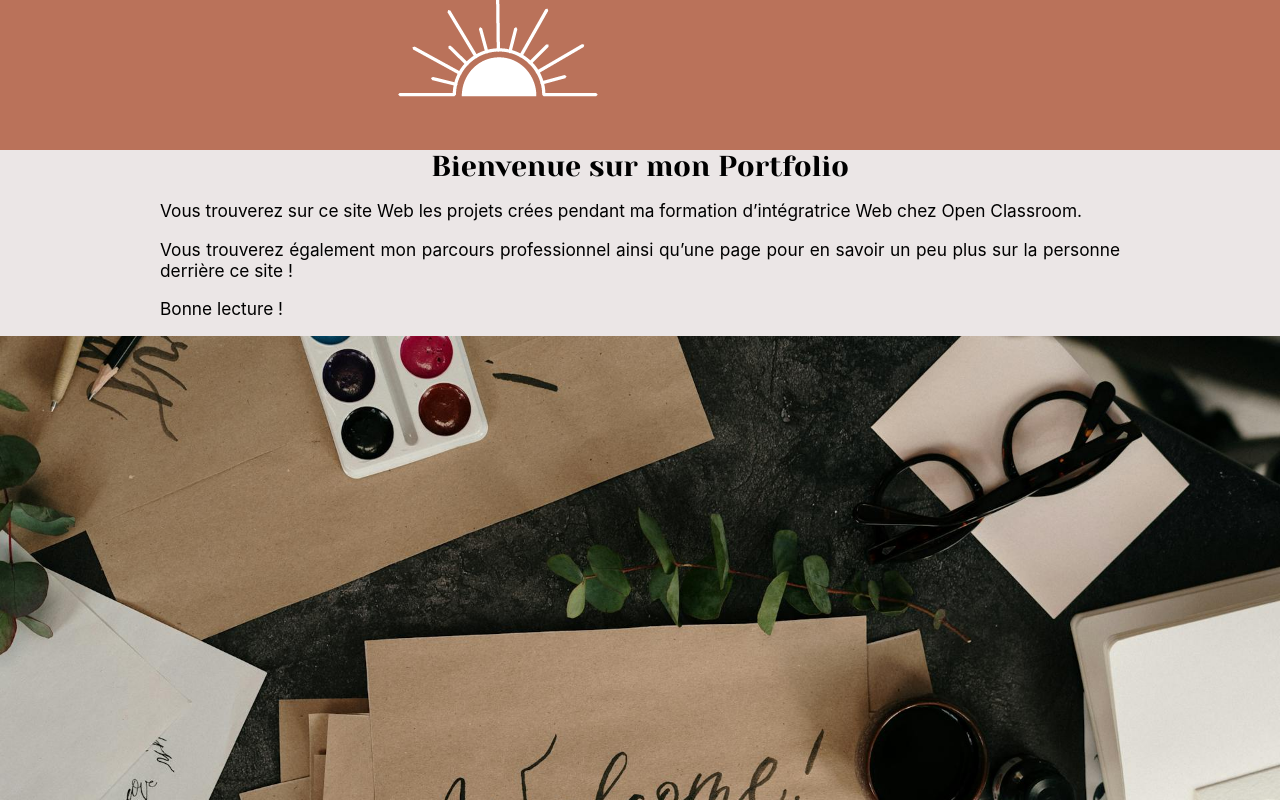
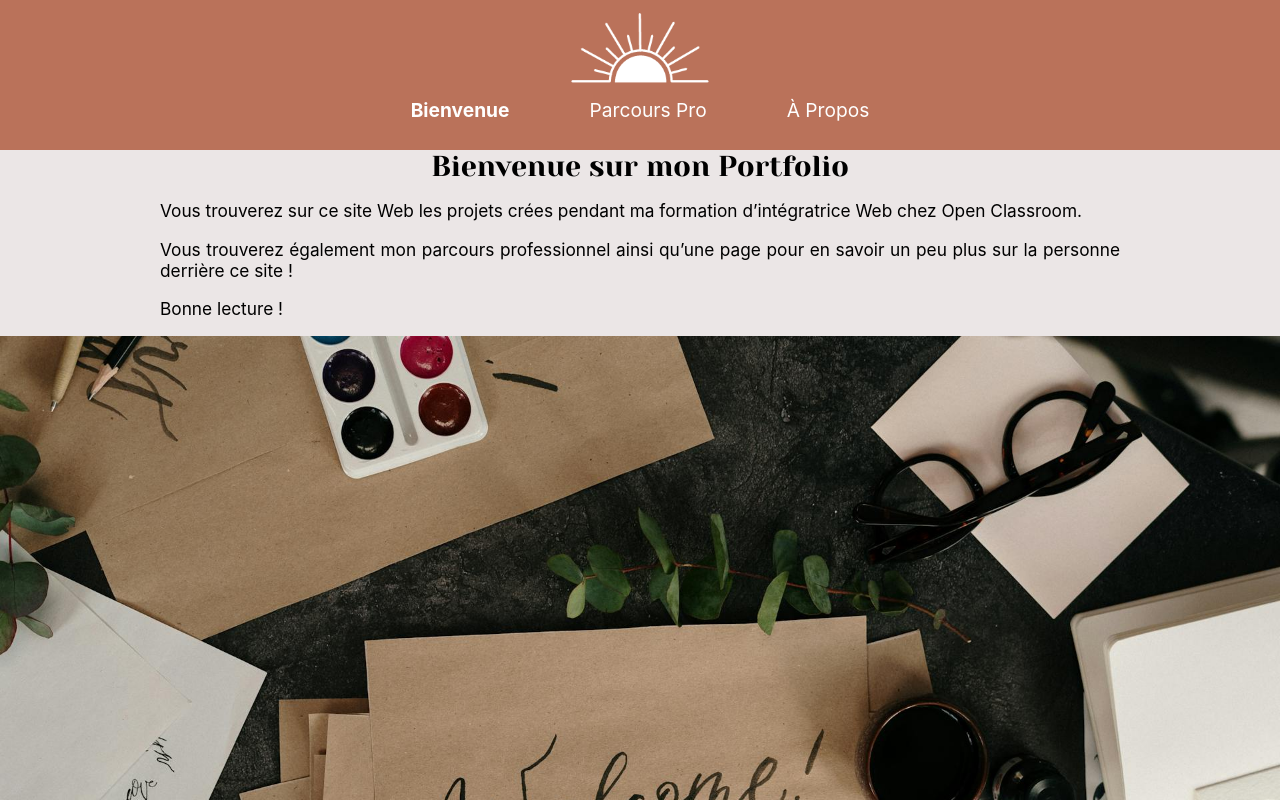
Before and after one commit to Apffou/portfolio, a React (Create React App) app: page / in a window 1280 px wide. Shown: the top 800 px of the page. Built offline with nearby package versions, Linux system fonts and the light colour scheme.

Commit message:
Header responsive

```diff
--- a/src/ComponentsBase/Header/Header.js
+++ b/src/ComponentsBase/Header/Header.js
@@ -13,8 +13,8 @@ function Header() {
 
     return (
         <header >
-            <div >
-                <img src="../assets/images/sunshine.png" alt="sunshine" />
+            <div className='nav-desktop'>
+                <img src="../assets/images/sunshine.png" alt="sunshine" className='logo' />
                 <div id="burger-button" onClick={toggleMenu}>
                     <div className={`burger-icon ${isMenuOpen ? 'open' : 'close'}`}>
                         <span></span>
--- a/src/ComponentsBase/Header/Header.scss
+++ b/src/ComponentsBase/Header/Header.scss
@@ -15,6 +15,14 @@ header {
 
     img {
         display: auto;
+        width: auto;
+        height: 70px;
+
+    }
+
+    #burger-button {
+        @media (min-width:768px) {
+            display: none;
         }
 
 
@@ -56,6 +64,9 @@ header {
                     transform: translateY(250%);
                 }
             }
+        }
+
+
 
         &.open {
             span:nth-child(1) {
@@ -86,12 +97,12 @@ header {
     .menu {
         display: none;
         text-align: center;
-        transition: 2s ease-in-out;
         opacity: 0;
-        transition: opacity 0.5s ease-in-out;
+
 
         @media screen and (min-width:768px) {
-            display: block;
+            display: grid;
+            opacity: 1;
         }
 
         a {
@@ -105,7 +116,7 @@ header {
             position: fixed;
             right: 0px;
             left: 0;
-            background-color: red;
+            background-color: #BA725A;
             opacity: 1;
             transition: opacity 0.5s ease-in-out;
         }
@@ -113,3 +124,17 @@ header {
     }
 
 }
+
+
+
+.nav-desktop {
+    @media (min-width:768px) {
+        display: flex;
+        flex-direction: column;
+    }
+
+    .logo {
+        margin: auto;
+    }
+
+}
--- a/src/ComponentsBase/Nav/Nav.js
+++ b/src/ComponentsBase/Nav/Nav.js
@@ -1,13 +1,13 @@
-import { Link } from 'react-router-dom';
+import { NavLink } from 'react-router-dom';
 import './Nav.scss';
 function Nav(props) {
     return (
 
         <nav className={`menu ${props.isOpen ? 'active' : ''}`}>   { /* Fonction ternaire pour ajouter la classe activ */}
             <ul className='nav-link'>
-                <Link to="/"><li>Bienvenue</li></Link>
-                <Link to="/ParcoursPro"><li>Parcours Pro</li></Link>
-                <Link to="Apropos"><li>À Propos</li></Link>
+                <NavLink to="/"><li>Bienvenue</li></NavLink>
+                <NavLink to="/ParcoursPro"><li>Parcours Pro</li></NavLink>
+                <NavLink to="Apropos"><li>À Propos</li></NavLink>
             </ul>
         </nav>
     );
--- a/src/ComponentsBase/Nav/Nav.scss
+++ b/src/ComponentsBase/Nav/Nav.scss
@@ -21,8 +21,12 @@ nav {
             li {
                 list-style-type: none;
                 font-size: 1.2em;
+
+
             }
+
         }
+
 
         .active {
             font-weight: bold;
```
Lines whose indentation alone changed are shown as unchanged.
